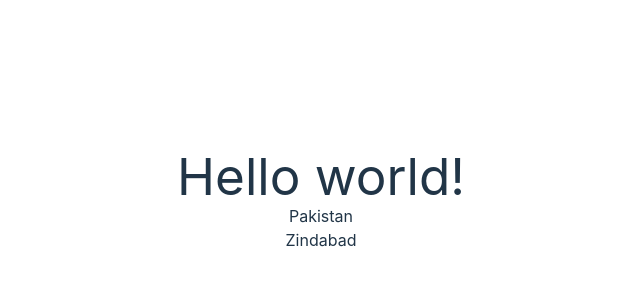
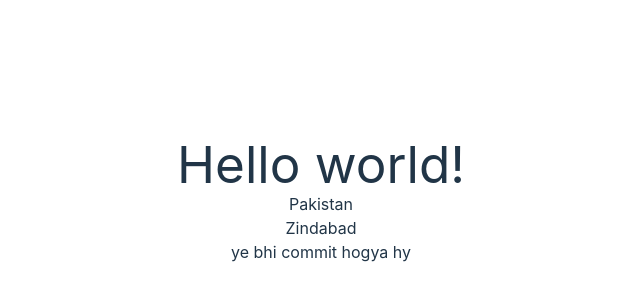
Before and after one commit to Mvkkld/myReactProject, a React (Vite) app in the folder ecommerce/: page / in a window 1280 px wide. Shown: the part 200-500 px from the top of the page, without its empty margins (319-959 px from the left). Built offline with nearby package versions, Linux system fonts and the light colour scheme.

Commit message:
han g hogya commit

```diff
--- a/ecommerce/src/App.jsx
+++ b/ecommerce/src/App.jsx
@@ -9,6 +9,7 @@ function App() {
     </h1>
     <h2>Pakistan</h2>
     <h3>Zindabad</h3>
+    <h4>ye bhi commit hogya hy</h4>
     </>
   )
 }
```
